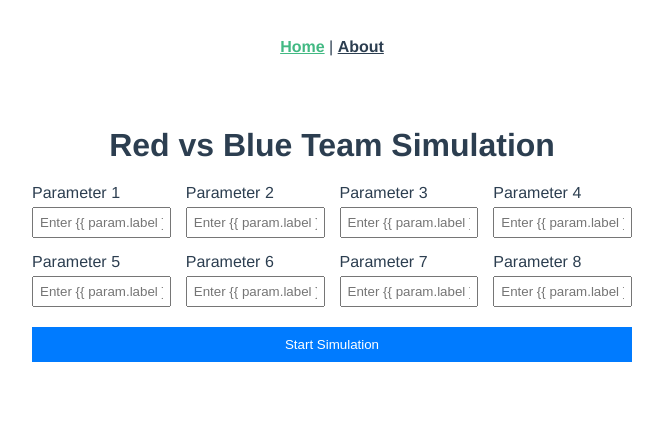
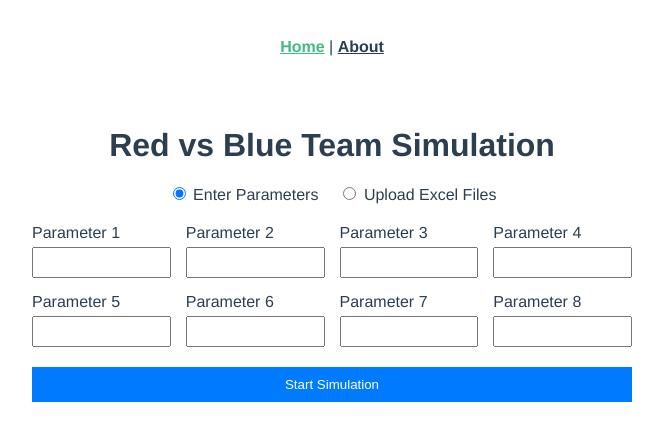
Before and after one commit to jjwilliamjun/clash-of-llms-next, a Vue app in the folder clash-of-llms/: page / in a window 1280 px wide. Shown: the top 440 px of the page, without its empty margins (308-971 px from the left). Built offline with nearby package versions, Linux system fonts and the light colour scheme.

Commit message:
Added feature to let user upload excel files

```diff
--- /dev/null
+++ b/clash-of-llms/src/assets/styles.css
@@ -0,0 +1,61 @@
+.home {
+    padding: 20px;
+    max-width: 600px;
+    margin: 0 auto;
+  }
+
+  h1 {
+    text-align: center;
+    margin-bottom: 20px;
+  }
+
+  .option-toggle {
+    display: flex;
+    justify-content: center;
+    margin-bottom: 20px;
+  }
+
+  .option-toggle label {
+    margin: 0 10px;
+  }
+
+  .input-grid {
+    display: grid;
+    grid-template-columns: repeat(4, 1fr);
+    grid-gap: 15px;
+    margin-bottom: 20px;
+  }
+
+  .input-group {
+    display: flex;
+    flex-direction: column;
+    align-items: flex-start;
+  }
+
+  label {
+    margin-bottom: 5px;
+  }
+
+  input[type="text"] {
+    width: 100%;
+    padding: 6px;
+    box-sizing: border-box;
+  }
+
+  .file-upload {
+    margin-bottom: 20px;
+  }
+
+  .submit-button {
+    display: block;
+    width: 100%;
+    padding: 10px;
+    background-color: #007bff;
+    color: white;
+    border: none;
+    cursor: pointer;
+  }
+
+  .submit-button:hover {
+    background-color: #0056b3;
+  }
--- /dev/null
+++ b/clash-of-llms/src/components/FileUpload.vue
@@ -0,0 +1,29 @@
+<template>
+    <form @submit.prevent="startSimulation">
+      <div class="file-upload">
+        <label for="fileUpload">Upload Excel Files:</label>
+        <input type="file" id="fileUpload" @change="handleFileUpload" multiple accept=".xlsx, .xls" />
+      </div>
+      <button type="submit" class="submit-button">Start Simulation</button>
+    </form>
+  </template>
+
+  <script>
+  export default {
+    data() {
+      return {
+        files: []
+      };
+    },
+    methods: {
+      handleFileUpload(event) {
+        this.files = Array.from(event.target.files);
+        console.log("Files uploaded:", this.files);
+      },
+      startSimulation() {
+        console.log("Files:", this.files);
+        // handle excel files here
+      }
+    }
+  };
+  </script>
--- /dev/null
+++ b/clash-of-llms/src/components/ParameterInput.vue
@@ -0,0 +1,35 @@
+<template>
+    <form @submit.prevent="startSimulation">
+      <div class="input-grid">
+        <div class="input-group" v-for="(param, index) in parameters" :key="index">
+          <label :for="'param' + index">{{ param.label }}</label>
+          <input type="text" :id="'param' + index" v-model="param.value"/>
+        </div>
+      </div>
+      <button type="submit" class="submit-button">Start Simulation</button>
+    </form>
+  </template>
+
+  <script>
+  export default {
+    data() {
+      return {
+        parameters: [
+          { label: 'Parameter 1', value: '' },
+          { label: 'Parameter 2', value: '' },
+          { label: 'Parameter 3', value: '' },
+          { label: 'Parameter 4', value: '' },
+          { label: 'Parameter 5', value: '' },
+          { label: 'Parameter 6', value: '' },
+          { label: 'Parameter 7', value: '' },
+          { label: 'Parameter 8', value: '' }
+        ]
+      };
+    },
+    methods: {
+      startSimulation() {
+        console.log("Parameters:", this.parameters);
+      }
+    }
+  };
+  </script>
--- a/clash-of-llms/src/main.js
+++ b/clash-of-llms/src/main.js
@@ -1,5 +1,6 @@
 import { createApp } from 'vue'
 import App from './App.vue'
 import router from './router'
+import './assets/styles.css';
 
 createApp(App).use(router).mount('#app')
--- a/clash-of-llms/src/views/HomeView.vue
+++ b/clash-of-llms/src/views/HomeView.vue
@@ -1,88 +1,35 @@
 <template>
   <div id="app" class="home">
     <h1>Red vs Blue Team Simulation</h1>
-    <form @submit.prevent="startSimulation">
-      <div class="input-grid">
-        <div class="input-group" v-for="(param, index) in parameters" :key="index">
-          <label :for="'param' + index">{{ param.label }}</label>
-          <input type="text" :id="'param' + index" v-model="param.value" placeholder="Enter {{ param.label }}" />
-        </div>
-      </div>
-      <button type="submit" class="submit-button">Start Simulation</button>
-    </form>
+    <div class="option-toggle">
+      <label>
+        <input type="radio" v-model="inputOption" value="manual" />
+        Enter Parameters
+      </label>
+      <label>
+        <input type="radio" v-model="inputOption" value="upload" />
+        Upload Excel Files
+      </label>
+    </div>
+
+    <ParameterInputForm v-if="inputOption === 'manual'" />
+    <FileUploadForm v-else />
   </div>
 </template>
 
 <script>
+import ParameterInputForm from '@/components/ParameterInput.vue';
+import FileUploadForm from '@/components/FileUpload.vue';
+
 export default {
   data() {
     return {
-      parameters: [
-        { label: 'Parameter 1', value: '' },
-        { label: 'Parameter 2', value: '' },
-        { label: 'Parameter 3', value: '' },
-        { label: 'Parameter 4', value: '' },
-        { label: 'Parameter 5', value: '' },
-        { label: 'Parameter 6', value: '' },
-        { label: 'Parameter 7', value: '' },
-        { label: 'Parameter 8', value: '' }
-      ]
+      inputOption: 'manual'
     };
   },
-  methods: {
-    startSimulation() {
-      console.log("Parameters:", this.parameters);
-    }
+  components: {
+    ParameterInputForm,
+    FileUploadForm
   }
 };
 </script>
-
-<style scoped>
-.home {
-  padding: 20px;
-  max-width: 600px;
-  margin: 0 auto;
-}
-
-h1 {
-  text-align: center;
-  margin-bottom: 20px;
-}
-
-.input-grid {
-  display: grid;
-  grid-template-columns: repeat(4, 1fr);
-  grid-gap: 15px;
-  margin-bottom: 20px;
-}
-
-.input-group {
-  display: flex;
-  flex-direction: column;
-  align-items: flex-start;
-}
-
-label {
-  margin-bottom: 5px;
-}
-
-input {
-  width: 100%;
-  padding: 6px;
-  box-sizing: border-box;
-}
-
-.submit-button {
-  display: block;
-  width: 100%;
-  padding: 10px;
-  background-color: #007bff;
-  color: white;
-  border: none;
-  cursor: pointer;
-}
-
-.submit-button:hover {
-  background-color: #0056b3;
-}
-</style>
```
Also changed, not shown: clash-of-llms/src/assets/logo.png (deleted).
